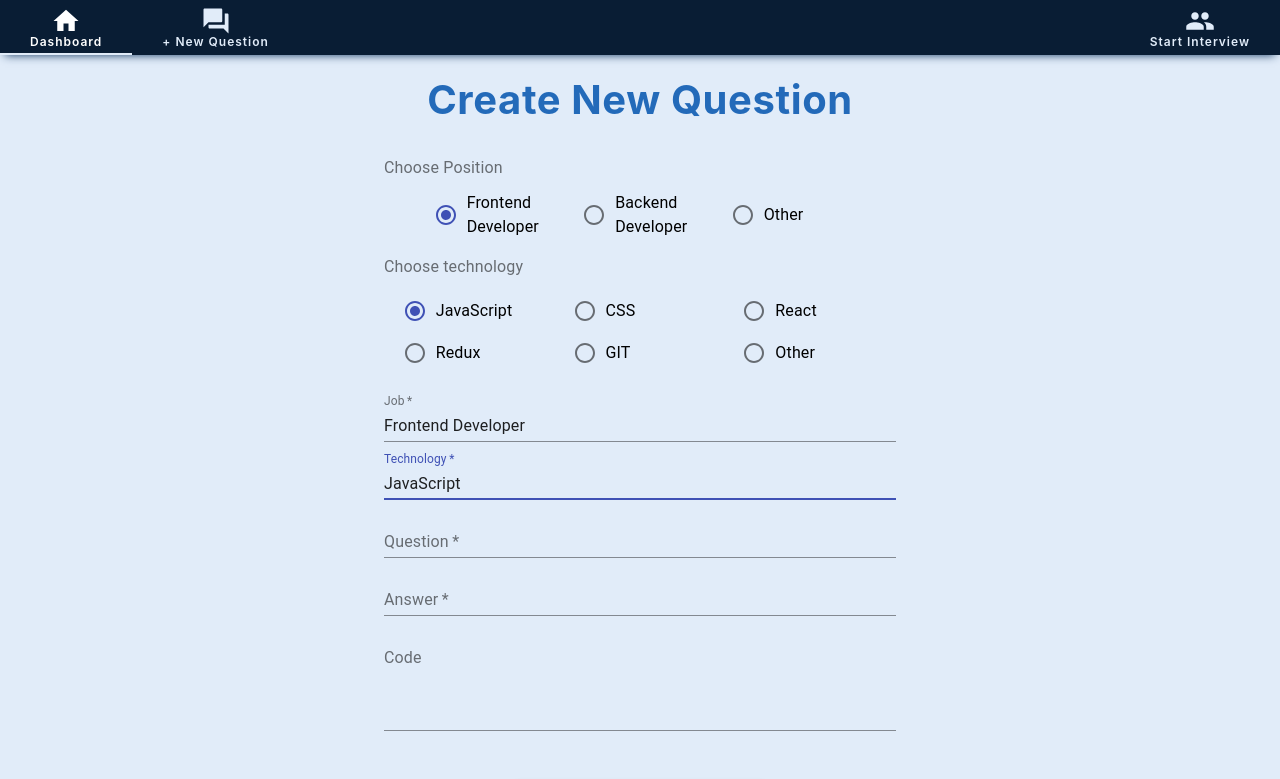
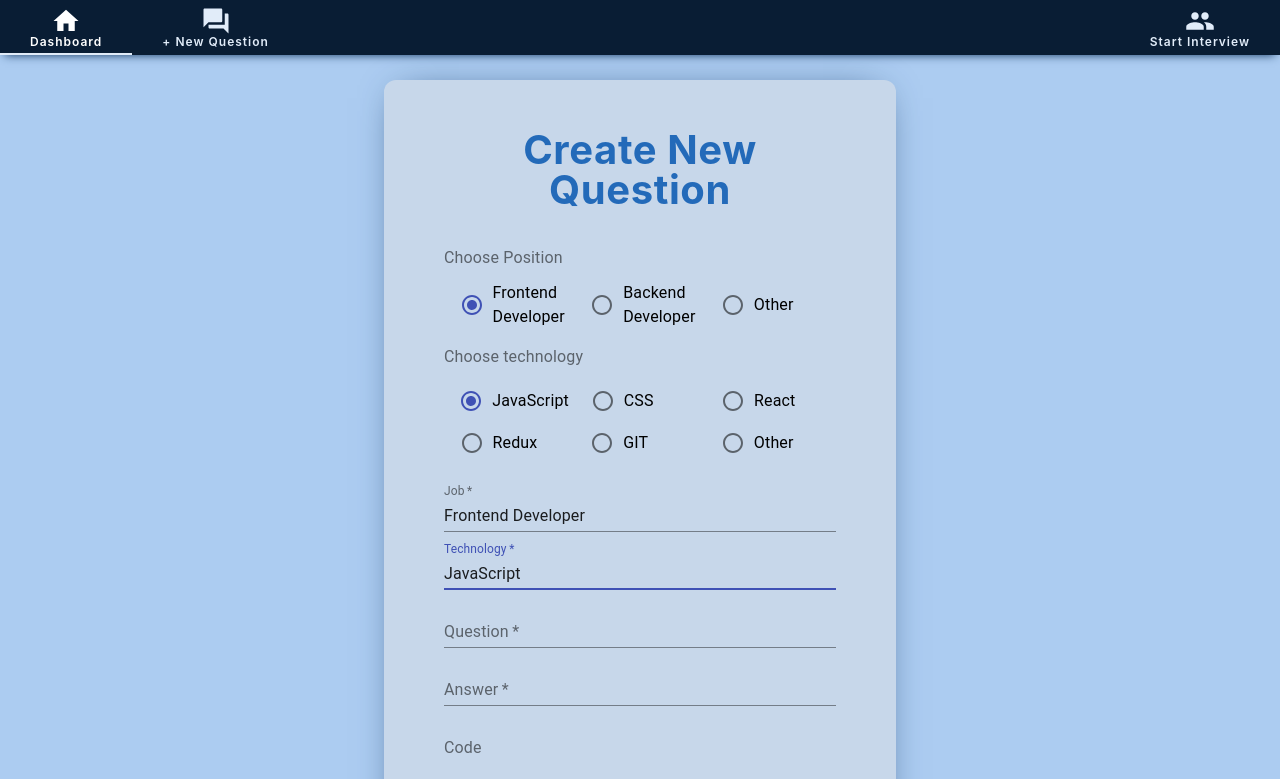
Before and after one commit to justFlow5/Bodo, a React (Create React App) app: page / in a window 1280 px wide. Shown: the top 779 px of the page. Built offline with nearby package versions, Linux system fonts and the light colour scheme.

Commit message:
add frame to addQuestionPage and change background

```diff
--- a/src/App.tsx
+++ b/src/App.tsx
@@ -24,6 +24,7 @@ const GlobalStyle = createGlobalStyle`
   -moz-osx-font-smoothing: grayscale;
   /* background: #f7fbdf; */
   background: #E1ECF9;
+  background: #acccf1;
   }
 
   code {
--- a/src/components/AddQuestionForm.tsx
+++ b/src/components/AddQuestionForm.tsx
@@ -66,12 +66,15 @@ const FormContainer = styled.form`
   /* align-items: center; */
   justify-content: center;
 
-  /* border-radius: 12px;
+  border-radius: 12px;
   background: #acccf1;
   padding: 50px 60px;
+  background: #e1ecf9;
+  background: #c7d7ea;
+
   -webkit-box-shadow: 0px 0px 37px -18px rgba(19, 56, 99, 1);
   -moz-box-shadow: 0px 0px 37px -18px rgba(19, 56, 99, 1);
-  box-shadow: 0px 0px 37px -18px rgba(19, 56, 99, 1); */
+  box-shadow: 0px 0px 37px -18px rgba(19, 56, 99, 1);
 
   @media ${device.laptop} {
     width: 40%;
--- a/src/index.css
+++ b/src/index.css
@@ -15,6 +15,7 @@ body {
   -webkit-font-smoothing: antialiased;
   -moz-osx-font-smoothing: grayscale;
   background: #f7fbdf;
+  background: #acccf1;
 }
 
 code {
```
